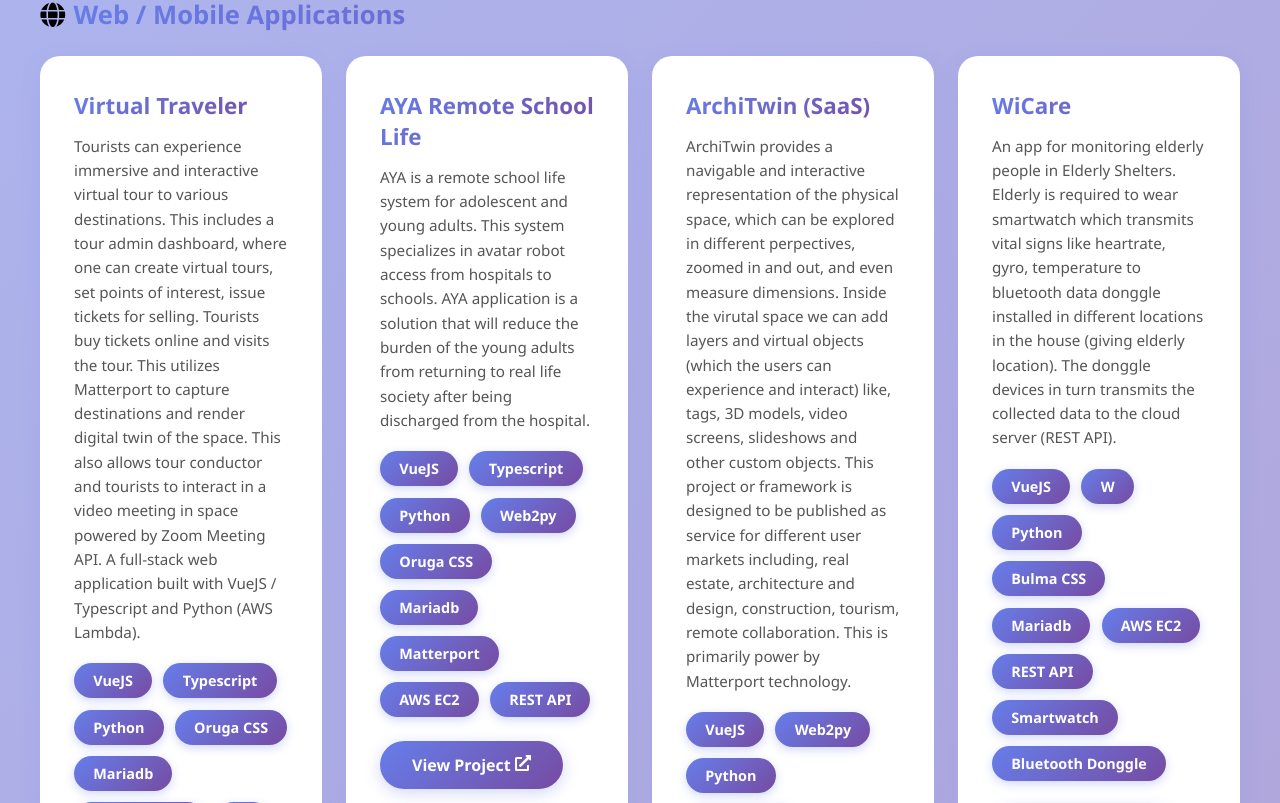
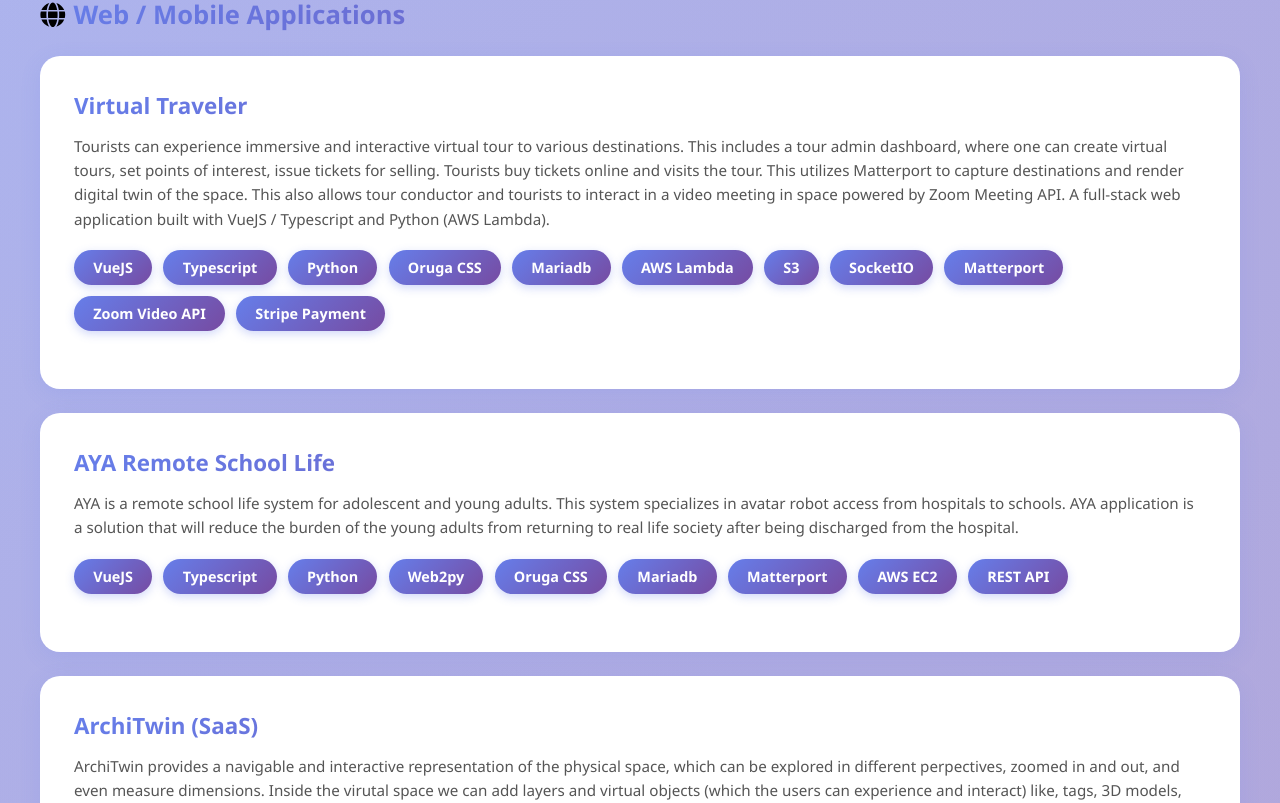
Before and after one commit to neiloswald/portfolio, a React (Create React App) app: page / in a window 1280 px wide. Shown: the part 1157-1960 px from the top of the page. Built offline with nearby package versions, Linux system fonts and the light colour scheme.

Commit message:
Update Projects layout to single column and hide View Project button

```diff
--- a/src/components/Projects.css
+++ b/src/components/Projects.css
@@ -42,7 +42,7 @@
 
 .projects-grid {
   display: grid;
-  grid-template-columns: repeat(auto-fit, minmax(280px, 1fr));
+  grid-template-columns: 1fr;
   gap: 1.5rem;
 }
 
--- a/src/components/Projects.js
+++ b/src/components/Projects.js
@@ -32,8 +32,8 @@
         {
           id: 4,
           title: 'WiCare',
-          description: 'An app for monitoring elderly people in Elderly Shelters. Elderly is required to wear smartwatch which transmits vital signs like heartrate, gyro, temperature to  bluetooth data donggle installed in different locations in the house (giving elderly location). The donggle devices in turn transmits the collected data to the cloud server (REST API).',
-          technologies: ['VueJS', 'W', 'Python', 'Bulma CSS', 'Mariadb','AWS EC2', 'REST API','Smartwatch','Bluetooth Donggle'],
+          description: 'An app for monitoring elderly people in Elderly Shelters. Elderly is required to wear smartwatch which transmits vital signs like heartrate, gyro, temperature to  bluetooth gateway donggle installed in different locations in the house (giving elderly location). The donggle devices in turn transmits the collected data to the cloud server (REST API).',
+          technologies: ['VueJS', 'Web2py', 'Python', 'Bulma CSS', 'Mariadb','AWS EC2', 'REST API','Smartwatch','Bluetooth Gateway'],
           link: '#'
         }
 
@@ -84,7 +84,7 @@
                       <span key={index} className="tech-tag">{tech}</span>
                     ))}
                   </div>
-                  <a href={project.link} className="project-link">View Project <FaExternalLinkAlt /></a>
+                  {/* <a href={project.link} className="project-link">View Project <FaExternalLinkAlt /></a> */}
                 </div>
               ))}
             </div>
```
